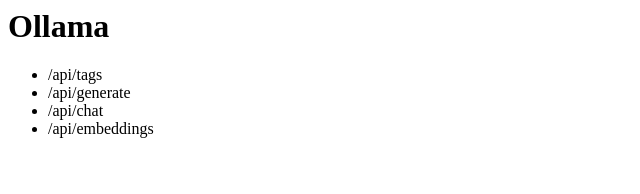
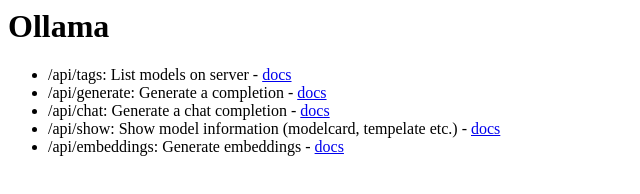
Before and after one commit to itk-ai/ollama-docker, a plain HTML site: page index.html in a window 1280 px wide. Shown: the whole page, without its empty margins (0-640 px from the left). Drawn offline with Linux system fonts and the light colour scheme.

Commit message:
add links to endpoint doc

```diff
--- a/index.html
+++ b/index.html
@@ -3,10 +3,11 @@
 	<body>
 		<h1>Ollama</h1>
 		<ul>
-			<li>/api/tags</li>
-		    <li>/api/generate</li>
-    		<li>/api/chat</li>
-    		<li>/api/embeddings</li>
+			<li>/api/tags: List models on server - <a href="https://github.com/ollama/ollama/blob/main/docs/api.md#list-local-models">docs</a></li>
+		    <li>/api/generate: Generate a completion - <a href="https://github.com/ollama/ollama/blob/main/docs/api.md#generate-a-completion">docs</a></li>
+    		<li>/api/chat: Generate a chat completion - <a href="https://github.com/ollama/ollama/blob/main/docs/api.md#generate-a-chat-completion">docs</a></li>
+    		<li>/api/show: Show model information (modelcard, tempelate etc.) - <a href="https://github.com/ollama/ollama/blob/main/docs/api.md#show-model-information">docs</a></li>
+    		<li>/api/embeddings: Generate embeddings - <a href="https://github.com/ollama/ollama/blob/main/docs/api.md#generate-embeddings">docs</a></li>
      	</ul>
 	</body>
 </html>
```
